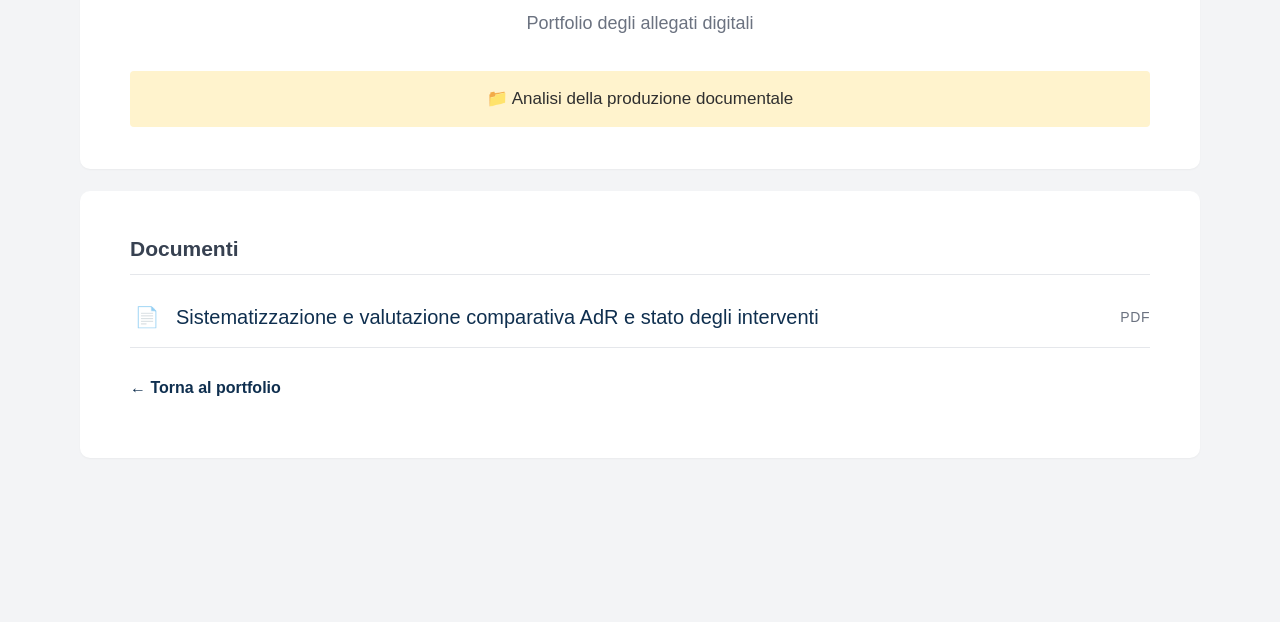
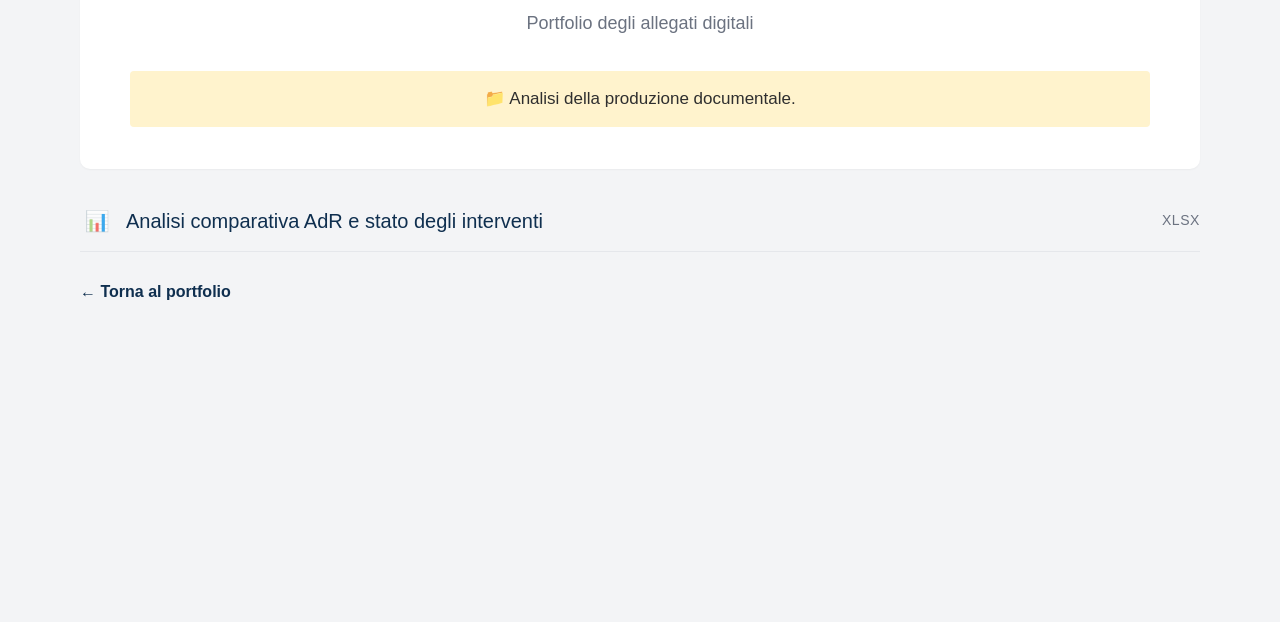
Before and after one commit to AssuntoRenzulli/Portfolio-degli-allegati-digitali-1, a plain HTML site: page allegati/allegati/Area_vasta_di_Giugliano/index.html in a window 1280 px wide. Shown: the part 178-800 px from the top of the page. Drawn offline with Linux system fonts and the light colour scheme; files that its build step writes are made by us from their sources.

Commit message:
Update index.html

```diff
--- a/allegati/allegati/Area_vasta_di_Giugliano/index.html
+++ b/allegati/allegati/Area_vasta_di_Giugliano/index.html
@@ -2,39 +2,34 @@
 <html lang="it">
 <head>
   <meta charset="UTF-8">
-  <title>Area vasta di Giugliano</title>
+  <title>Area Vasta di Giugliano</title>
   <link rel="stylesheet" href="../../style.css">
 </head>
 <body>
-
   <main class="container">
-
     <section class="card header">
-      <h1>Area vasta di Giugliano</h1>
+      <h1>Area Vasta di Giugliano</h1>
       <p class="author">Portfolio degli allegati digitali</p>
-
-      <div class="alert">
-        📁 Analisi della produzione documentale
-      </div>
+      <div class="alert">📁 Analisi della produzione documentale.</div>
     </section>
 
-    <section class="card">
 
-      <h2>Documenti</h2>
+    <a class="row" href="SIN GIUGLIANO completo">
+  <span class="icon">📊</span>
+  <span class="title">Analisi comparativa AdR e stato degli interventi</span>
+  <span class="type">XLSX</span>
+</a>
 
-      <a class="row" href="SIN%20GIUGLIANO%20completo.pdf">
+      <!-- ESEMPIO:
+      <a class="row" href="nome-documento.pdf">
         <span class="icon">📄</span>
-        <span class="title">Sistematizzazione e valutazione comparativa AdR e stato degli interventi</span>
+        <span class="title">Titolo documento</span>
         <span class="type">PDF</span>
       </a>
+      -->
 
-      <p class="back">
-        <a href="../../index.html">← Torna al portfolio</a>
-      </p>
-
+      <p class="back"><a href="../../index.html">← Torna al portfolio</a></p>
     </section>
-
   </main>
-
 </body>
 </html>
```
